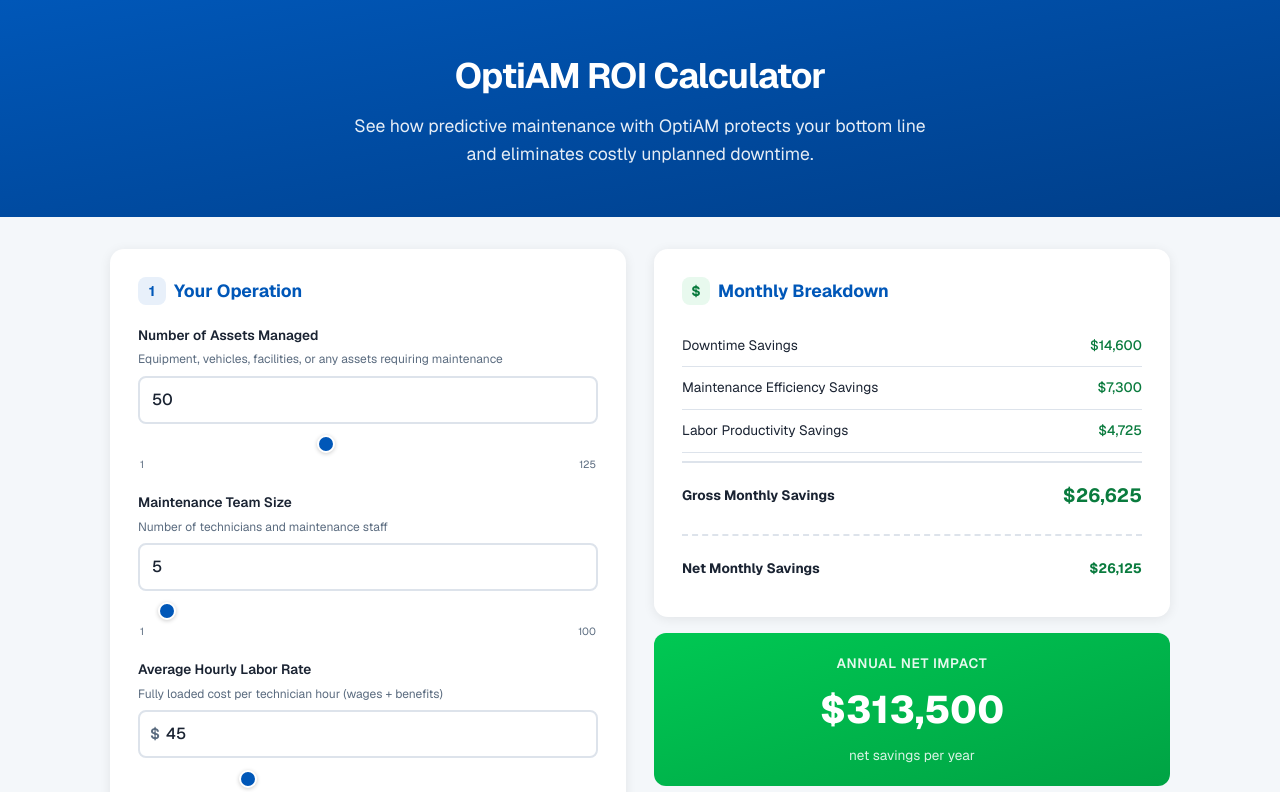
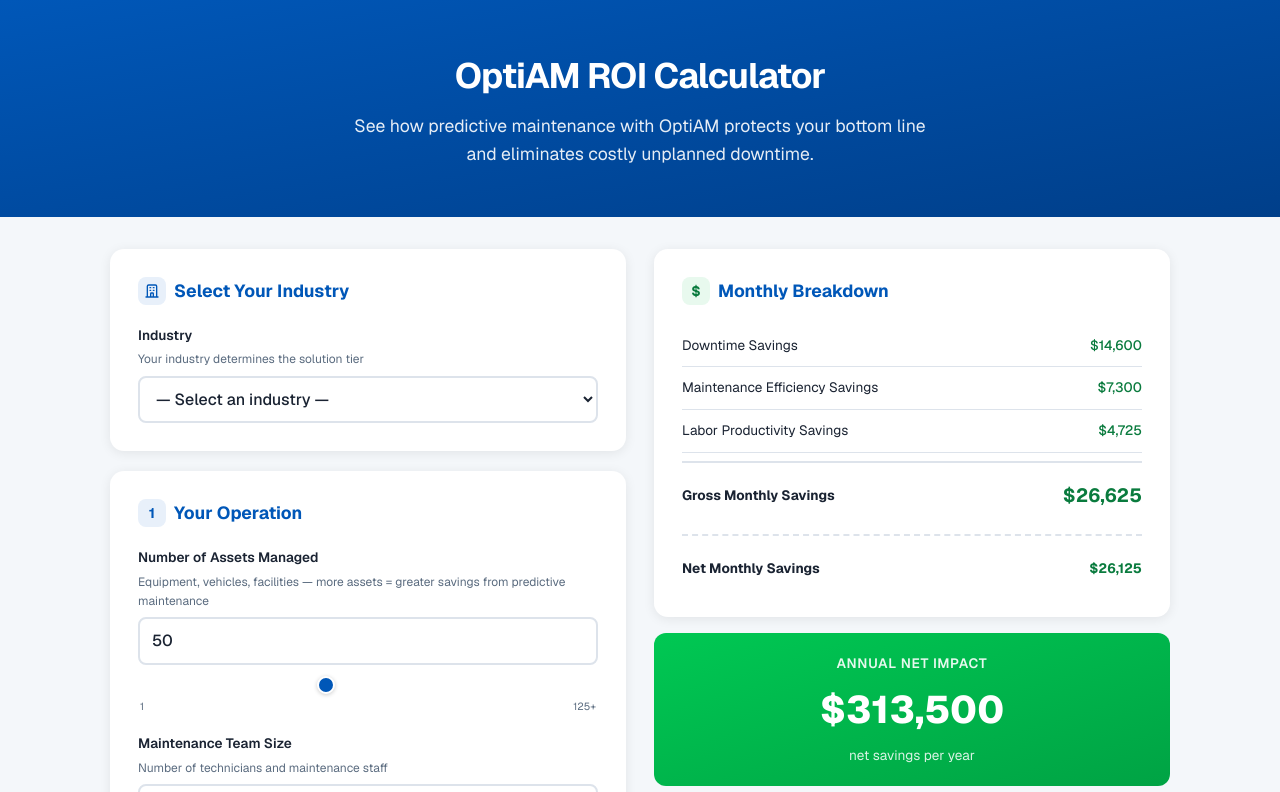
Before and after one commit to Sumner-Digital/optiam-roi-calc, a Next.js app: page / in a window 1280 px wide. Shown: the top 792 px of the page. Built offline with nearby package versions, Linux system fonts and the light colour scheme.

Commit message:
dropdown added

```diff
--- a/app/components/ROICalculator.tsx
+++ b/app/components/ROICalculator.tsx
@@ -7,6 +7,36 @@
 const EMERGENCY_COST_MULTIPLIER = 3;
 const ADMIN_TIME_SAVED_PER_TECH_PER_DAY = 1;
 const WORKING_DAYS_PER_MONTH = 21;
+
+const B2B_INDUSTRIES = [
+  "Manufacturing",
+  "Food & Beverage Manufacturing",
+  "Energy & Utilities",
+  "Government & Public Works",
+  "School & Higher Education",
+  "Farming/Agriculture",
+  "Restaurants & Breweries",
+  "Healthcare",
+  "Facilities",
+  "Property Management",
+  "Landscaping",
+  "Fisheries",
+  "Car Services & Fleets",
+] as const;
+
+const ENTERPRISE_INDUSTRIES = [
+  "Aerospace",
+  "Aircraft Rescue and Fire Fighting",
+  "Data Centers",
+  "Land Vehicles",
+  "Manufacturing (Enterprise)",
+  "Maritime Vessels",
+  "Mining",
+  "Military Systems",
+  "Mission Critical Facilities",
+  "Power Generation",
+  "Other",
+] as const;
 
 // ─── Helpers ─────────────────────────────────────────────────
 function fmt(value: number): string {
@@ -98,7 +128,7 @@
         />
         <div className="flex justify-between text-[0.65rem] text-txt-light mt-0.5">
           <span>{prefix}{sliderMin.toLocaleString()}{suffix}</span>
-          <span>{prefix}{sliderMax.toLocaleString()}{suffix}</span>
+          <span>{prefix}{sliderMax.toLocaleString()}{suffix !== "%" && "+"}{suffix}</span>
         </div>
       </div>
     </div>
@@ -159,8 +189,9 @@
     useState(25000);
   const [pctReactive, setPctReactive] = useState(60);
 
-  // Enterprise detection
-  const isEnterprise = totalAssets >= 100;
+  // Industry selection
+  const [selectedIndustry, setSelectedIndustry] = useState("");
+  const isEnterprise = (ENTERPRISE_INDUSTRIES as readonly string[]).includes(selectedIndustry);
   const monthlySubscription = isEnterprise ? 800 : 500;
   const implementationCost = 0;
   const [showEnterpriseModal, setShowEnterpriseModal] = useState(false);
@@ -174,17 +205,20 @@
   }, [isEnterprise]);
 
   const calc = useMemo(() => {
+    // Asset scaling factor (normalized to default of 50 assets)
+    const assetFactor = totalAssets / 50;
+
     // Core
     const reactiveSpend = monthlyMaintenanceBudget * (pctReactive / 100);
 
-    // Downtime savings
+    // Downtime savings (scaled by assets)
     const downtimeHoursSaved = unplannedDowntimeHrs * DOWNTIME_REDUCTION;
-    const monthlyDowntimeSavings = downtimeHoursSaved * costPerDowntimeHr;
+    const monthlyDowntimeSavings = downtimeHoursSaved * costPerDowntimeHr * assetFactor;
 
-    // Maintenance efficiency savings
+    // Maintenance efficiency savings (scaled by assets)
     const reactiveReduction = reactiveSpend * DOWNTIME_REDUCTION;
     const maintenanceSavings =
-      reactiveReduction * (1 - 1 / EMERGENCY_COST_MULTIPLIER);
+      reactiveReduction * (1 - 1 / EMERGENCY_COST_MULTIPLIER) * assetFactor;
 
     // Labor efficiency
     const laborHoursSaved =
@@ -286,6 +320,41 @@
         <div className="grid grid-cols-2 gap-7 items-start max-md:grid-cols-1">
           {/* ─── LEFT: Input Cards ─── */}
           <div>
+            {/* Industry Selection */}
+            <div className="bg-card rounded-[14px] shadow-[0_2px_12px_rgba(0,0,0,0.08)] p-7 mb-5">
+              <h2 className="text-[1.1rem] font-bold text-primary mb-5 flex items-center gap-2">
+                <span className="w-7 h-7 rounded-lg bg-blue-bg flex items-center justify-center text-sm shrink-0">
+                  <svg className="w-4 h-4" fill="none" viewBox="0 0 24 24" stroke="currentColor" strokeWidth={2}>
+                    <path strokeLinecap="round" strokeLinejoin="round" d="M19 21V5a2 2 0 00-2-2H7a2 2 0 00-2 2v16m14 0h2m-2 0h-5m-9 0H3m2 0h5M9 7h1m-1 4h1m4-4h1m-1 4h1m-5 10v-5a1 1 0 011-1h2a1 1 0 011 1v5m-4 0h4" />
+                  </svg>
+                </span>
+                Select Your Industry
+              </h2>
+              <label className="block text-[0.85rem] font-semibold text-txt mb-1">
+                Industry
+              </label>
+              <p className="text-[0.75rem] text-txt-light mb-1.5">
+                Your industry determines the solution tier
+              </p>
+              <select
+                value={selectedIndustry}
+                onChange={(e) => setSelectedIndustry(e.target.value)}
+                className="w-full py-2.5 px-3 border-2 border-border rounded-lg text-base font-medium text-txt transition-colors outline-none focus:border-primary bg-card cursor-pointer"
+              >
+                <option value="">— Select an industry —</option>
+                <optgroup label="B2B / Commercial">
+                  {B2B_INDUSTRIES.map((ind) => (
+                    <option key={ind} value={ind}>{ind}</option>
+                  ))}
+                </optgroup>
+                <optgroup label="Enterprise">
+                  {ENTERPRISE_INDUSTRIES.map((ind) => (
+                    <option key={ind} value={ind}>{ind}</option>
+                  ))}
+                </optgroup>
+              </select>
+            </div>
+
             {/* Card 1 */}
             <div className="bg-card rounded-[14px] shadow-[0_2px_12px_rgba(0,0,0,0.08)] p-7 mb-5">
               <h2 className="text-[1.1rem] font-bold text-primary mb-5 flex items-center gap-2">
@@ -296,7 +365,7 @@
               </h2>
               <InputField
                 label="Number of Assets Managed"
-                hint="Equipment, vehicles, facilities, or any assets requiring maintenance"
+                hint="Equipment, vehicles, facilities — more assets = greater savings from predictive maintenance"
                 value={totalAssets}
                 onChange={setTotalAssets}
                 min={1}
@@ -634,7 +703,7 @@
               Enterprise Solution
             </h3>
             <p className="text-[0.9rem] text-txt-light mb-6 leading-relaxed">
-              With 100+ assets, you qualify for our Enterprise plan with custom pricing and dedicated solutions tailored to your organization.
+              Your industry requires our Enterprise tier with custom pricing and dedicated solutions tailored to your organization.
             </p>
             <p className="text-[0.9rem] text-txt font-semibold mb-6">
               Contact Russell for custom pricing and solutions.
```
